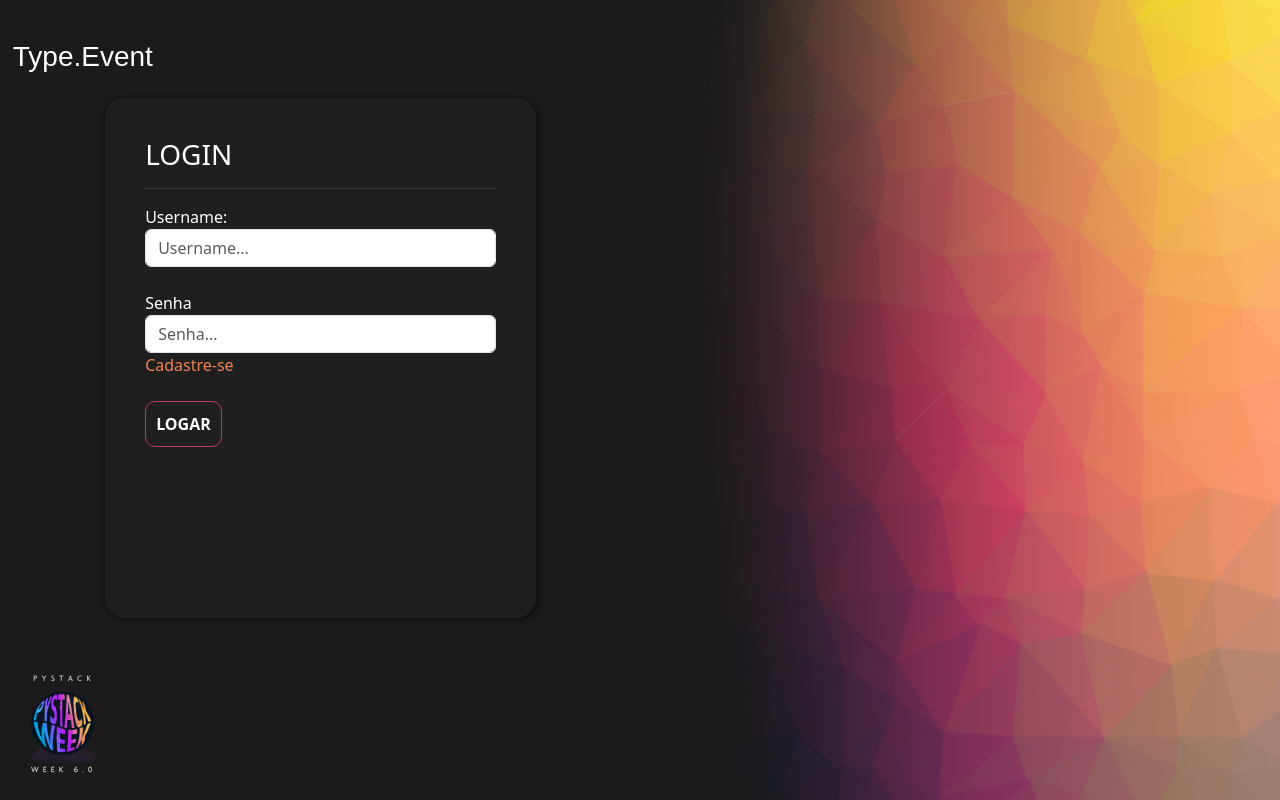
After one commit to aquelevitor/PSW, a Django app: page /usuarios/login/ in a window 1280 px wide. The commit adds this page. Run offline with Django 4.2, Linux system fonts and the light colour scheme.

Commit message:
Finaliza a parte de cadastros e começa a parte de login

```diff
--- a/templates/partials/usuarios/cadastro.html
+++ b/templates/partials/usuarios/cadastro.html
@@ -1,5 +1,10 @@
 <div class="box-form">
     <h3>CADASTRO</h3>
+    {% if messages %}
+    {% for message in messages %}
+        <div class="alert {{ message.tags }}">{{ message }}</div>
+    {% endfor %}
+{% endif %}
     <hr style="border-color: #7E7B7C">
 
     <form action="{% url 'cadastro' %}" method="POST">{% csrf_token %}
--- /dev/null
+++ b/templates/partials/usuarios/login.html
@@ -0,0 +1,22 @@
+<div class="box-form">
+    <h3>LOGIN</h3>
+    {% if messages %}
+        {% for message in messages %}
+            <div class="alert {{ message.tags }}">{{ message }}</div>
+        {% endfor %}
+    {% endif %}
+    <hr style="border-color: #7E7B7C">
+
+    <form action="{% url 'login' %}" method="POST">{% csrf_token %}
+        <label>Username:</label>
+        <input type="text" class="form-control" placeholder="Username..." name="username">
+        <br>
+        <label>Senha</label>
+        <input type="password" class="form-control" placeholder="Senha..." name="senha">
+
+        <a href="{% url 'cadastro' %}" class="link">Cadastre-se</a>
+        <br>
+        <br>
+        <input type="submit" value="LOGAR" class="btn-principal">
+    </form>
+</div>
--- /dev/null
+++ b/usuarios/templates/login.html
@@ -0,0 +1,28 @@
+{% extends 'bases/base.html' %}
+{% load static %}
+{% block 'head' %}
+    <link href="{% static 'usuarios/css/usuarios.css' %}" rel="stylesheet">
+{% endblock %}
+
+{% block 'body' %}
+
+    <div class="container-fluid bg-inscricao">
+
+        <div class="row">
+            <div class="col-md">
+                <h3 class="logo">Type.Event</h3>
+
+                {% include "partials/usuarios/login.html" %}
+
+                <img src="{% static 'geral/img/logo_evento.png' %}" class="logo-evento">
+
+            </div>
+
+            <div class="col-md bg-img">
+
+            </div>
+
+        </div>
+    </div>
+
+{% endblock %}
--- a/usuarios/urls.py
+++ b/usuarios/urls.py
@@ -1,6 +1,7 @@
 from django.urls import path
-from .import views
+from . import views
 
 urlpatterns = [
-    path('cadastro/', views.cadastro, name ='cadastro')
+    path('cadastro/', views.cadastro, name ='cadastro'),
+    path('login/', views.login, name='login')
 ]
--- a/usuarios/views.py
+++ b/usuarios/views.py
@@ -1,5 +1,7 @@
 from django.shortcuts import render, redirect
 from django.urls import reverse
+from django.contrib import messages
+from django.contrib.messages import constants
 from django.contrib.auth.models import User
 from django.http import HttpResponse
 
@@ -14,6 +16,7 @@ def cadastro(request):
         confirmar_senha = request.POST.get('confirmar_senha')
 
         if not (senha == confirmar_senha):
+            messages.add_message(request, constants.ERROR, "As senhas não coincidem.")
             return redirect(reverse('cadastro'))
 
         #TODO: validar força da senha
@@ -21,22 +24,13 @@ def cadastro(request):
         user = User.objects.filter(username=username)
 
         if user.exists():
+            messages.add_message(request, constants.ERROR, "O usuário já existe.")
             return redirect(reverse('cadastro'))
 
         user = User.objects.create_user(username=username, email=email, password=senha)
-        user.save()
+        messages.add_message(request, constants.SUCCESS, "Usuário salvo com sucesso")
         return redirect(reverse('login'))
 
-from django.contrib.messages import constants
-MESSAGE_TAGS = {
-    constants.DEBUG: 'alert-primary',
-    constants.ERROR: 'alert-danger',
-    constants.WARNING: 'alert-warning',
-    constants.SUCCESS: 'alert-success',
-    constants.INFO: 'alert-info ',
-}
-
-from django.contrib import messages
-from django.contrib.messages import constants
-
-messages.add_message(request, constants.ERROR, 'Mensagem')
+def login(request):
+    if request.method == "GET":
+        return render(request, 'login.html')
```
Also changed, not shown: type_event/settings.py (+11 -0 lines), db.sqlite3.
